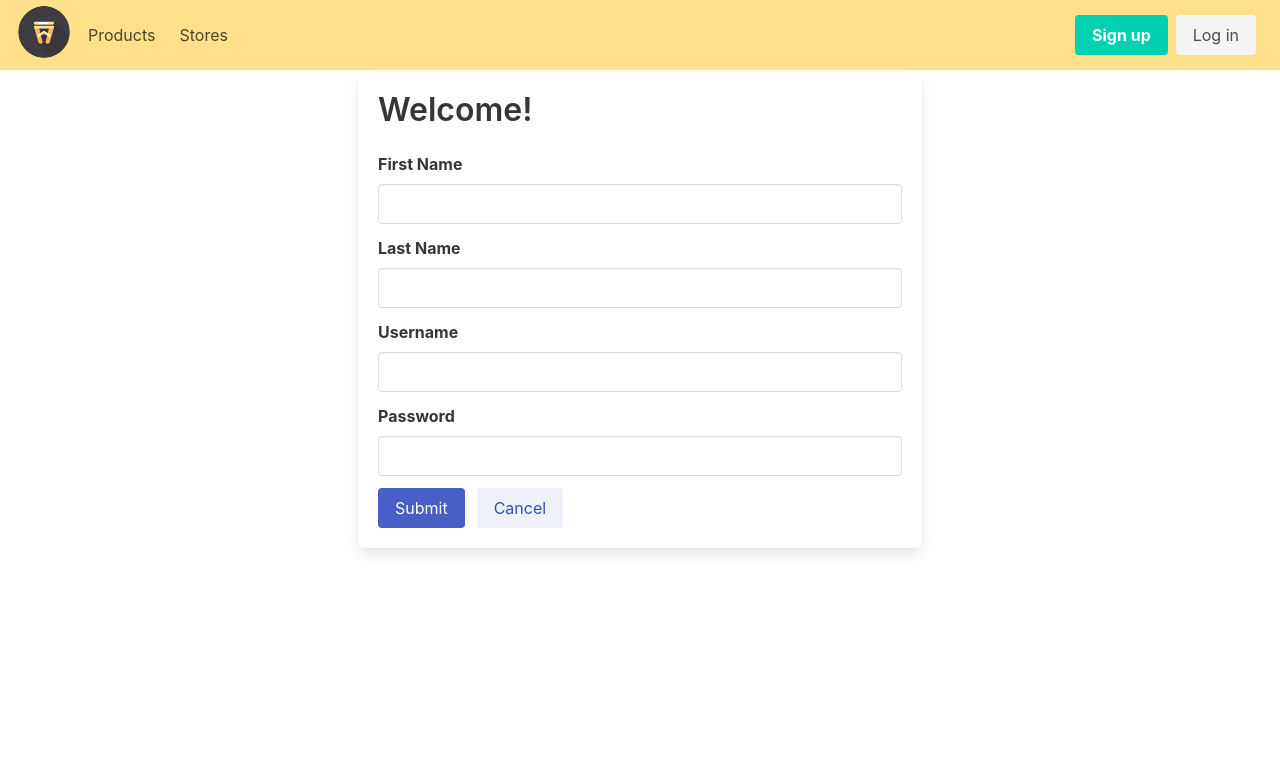
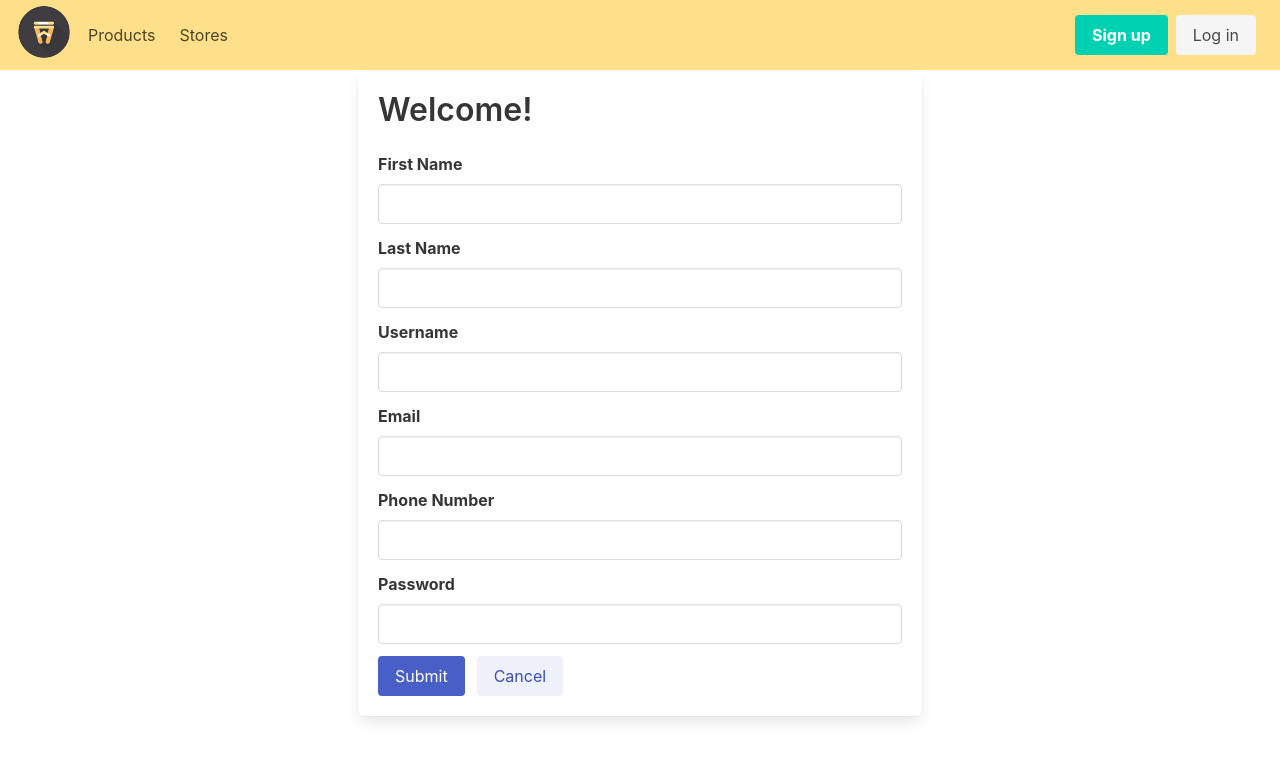
Before and after one commit to NSS-Day-Cohort-71/bangazon-client-reporeapers, a Next.js app: page /register in a window 1280 px wide. Shown: the top 760 px of the page. Built offline with nearby package versions, Linux system fonts and the light colour scheme.

Commit message:
current work

```diff
--- a/pages/register.js
+++ b/pages/register.js
@@ -14,6 +14,8 @@
   const lastName = useRef('')
   const username = useRef('')
   const password = useRef('')
+  const email = useRef('')
+  const phoneNumber = useRef('')
   const router = useRouter()
 
   const submit = (e) => {
@@ -23,7 +25,9 @@
       username: username.current.value,
       password: password.current.value,
       first_name: firstName.current.value,
-      last_name: lastName.current.value
+      last_name: lastName.current.value,
+      email: email.current.value,
+      phone_number: phoneNumber.current.value
     }
 
     register(user).then((res) => {
@@ -59,6 +63,18 @@
             label="Username"
           />
           <Input
+            id="email"
+            refEl={email}
+            type='email'
+            label="Email"
+          />
+          <Input
+            id="phoneNumber"
+            refEl={phoneNumber}
+            type='text'
+            label="Phone Number"
+          />
+          <Input
             id="password"
             refEl={password}
             type="password"
```
